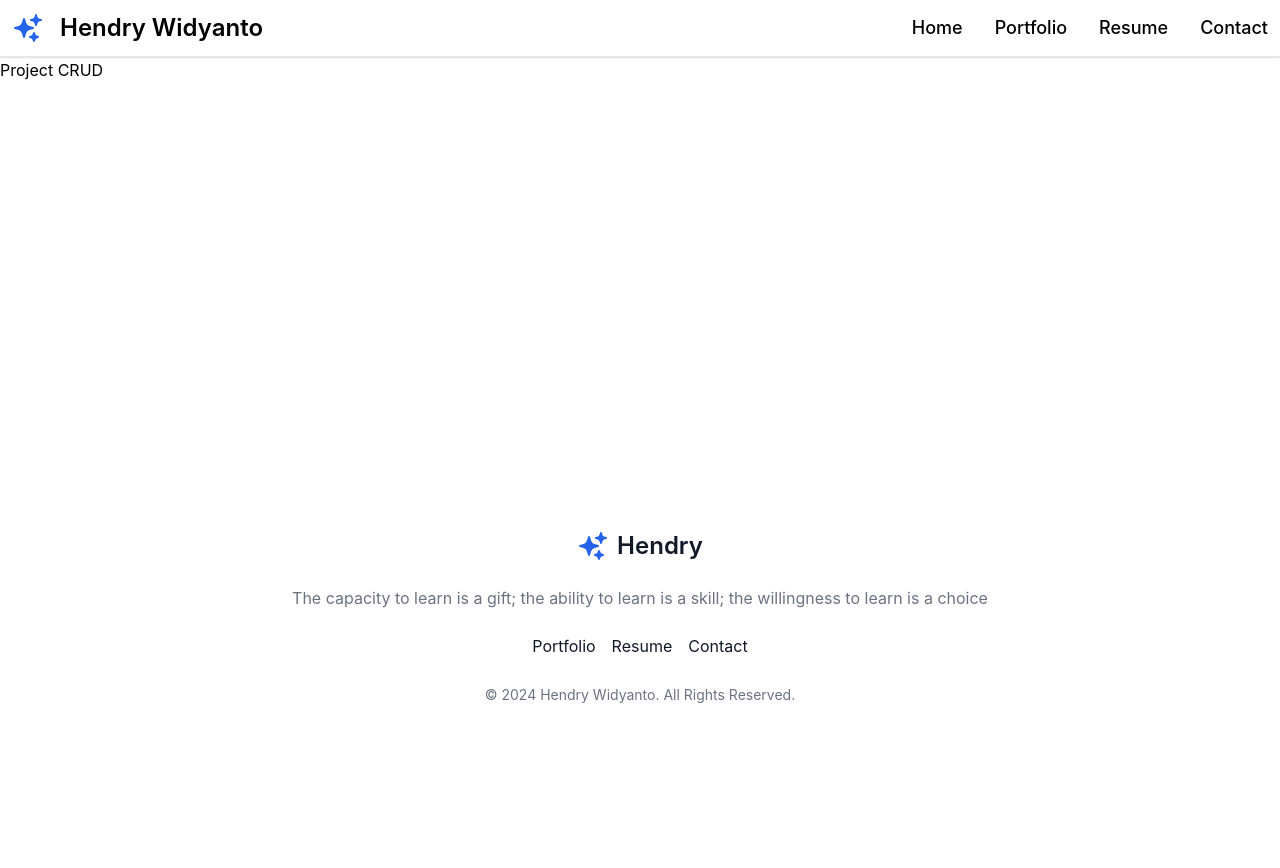
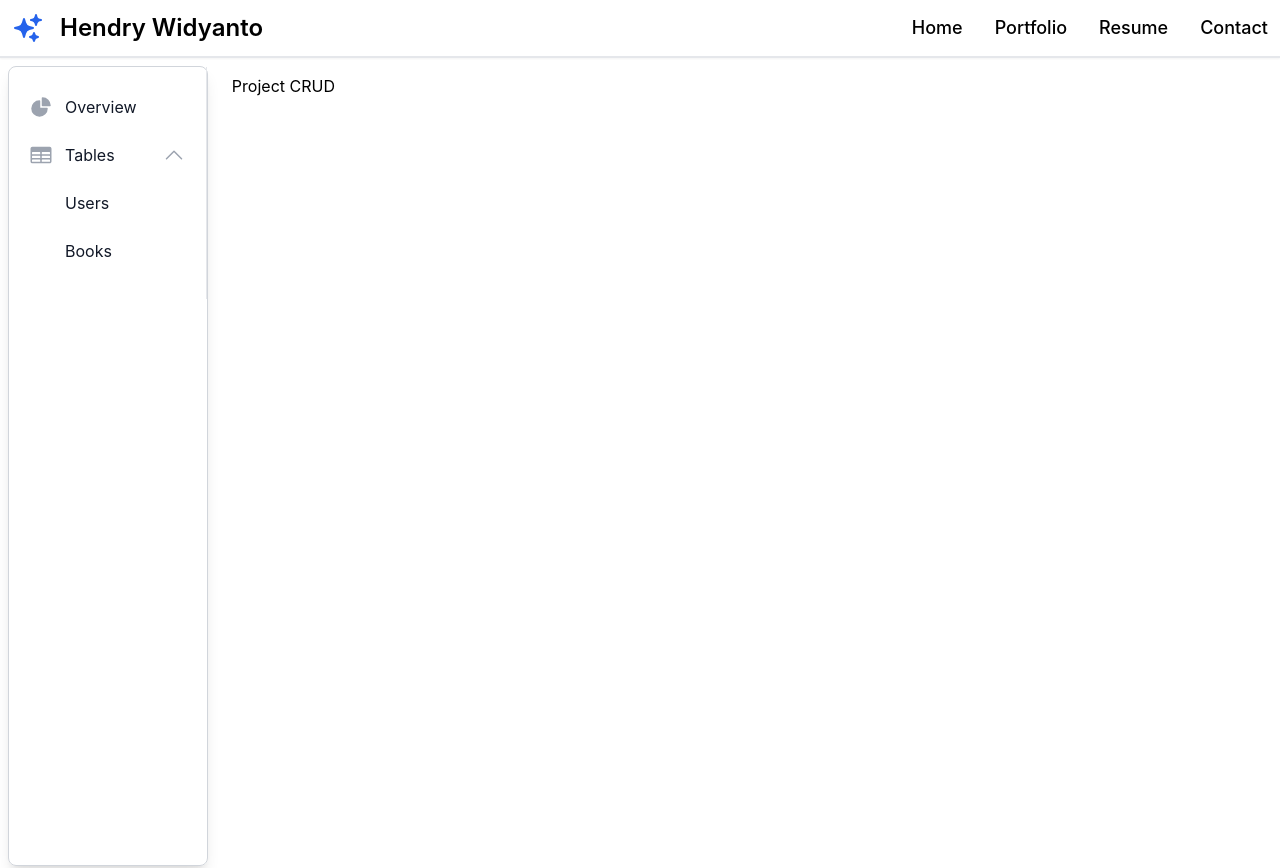
Before and after one commit to Gonzushi/WebsiteHendryFrontend, a React (Vite) app: page /portfolio/project-crud in a window 1280 px wide. Shown: the top 868 px of the page. Before the commit the page ends 800 px from the top, so only its background shows below. Built offline with nearby package versions, Linux system fonts and the light colour scheme.

Commit message:
Add sidebar for project crud

```diff
--- a/src/components/Navbar.tsx
+++ b/src/components/Navbar.tsx
@@ -30,7 +30,7 @@ export default function Navbar() {
           <Bars3Icon className="h-10 w-10 text-primary-600 hover:cursor-pointer hover:text-primary-800" />
         </button>
         <div className={styleMenu} id="navbar-default">
-          <ul className="mt-4 flex flex-col rounded-xl border-2 border-gray-300 bg-gray-50 p-4 font-medium dark:border-gray-700 dark:bg-gray-800 md:mt-0 md:flex-row md:space-x-8 md:border-0 md:bg-white md:p-0 md:dark:bg-gray-900">
+          <ul className="mt-4 flex flex-col rounded-xl border border-gray-300 p-4 font-medium shadow-lg md:mt-0 md:flex-row md:space-x-8 md:border-0 md:bg-white md:p-0 md:shadow-none md:dark:bg-gray-900">
             <li>
               <NavLink
                 to="/"
--- /dev/null
+++ b/src/components/Sidebar.tsx
@@ -0,0 +1,82 @@
+import { Link } from "react-router-dom";
+import {
+  ChartPieIcon,
+  TableCellsIcon,
+  ChevronDownIcon,
+  ChevronUpIcon,
+} from "@heroicons/react/24/solid";
+import clsx from "clsx";
+import { useState } from "react";
+
+type SideBarProps = {
+  className?: string;
+  itemOnClick?: () => void;
+};
+
+export default function SideBar(props: SideBarProps) {
+  const [showChildTable, setShowChildMenu] = useState(true);
+  const styleChildTable = clsx(!showChildTable && "hidden", "space-y-2 py-2");
+
+  const updateShowTable = () => {
+    setShowChildMenu(!showChildTable);
+  };
+
+  return (
+    <div className={props.className}>
+      <section className="">
+        <div className="overflow-hidden border-r border-gray-200 px-3 py-5">
+          <ul className="space-y-2">
+            <li>
+              <Link
+                to=""
+                className="items-left group flex rounded-lg p-2 font-normal text-gray-900 hover:bg-gray-100"
+                onClick={props.itemOnClick}
+              >
+                <ChartPieIcon className="h-6 w-6 text-gray-400" />
+                <span className="ml-3">Overview</span>
+              </Link>
+            </li>
+            <li>
+              <button
+                type="button"
+                className="group flex w-full items-center rounded-lg p-2 text-base font-normal text-gray-900 transition duration-75 hover:bg-gray-100 dark:text-white dark:hover:bg-gray-700"
+                onClick={() => updateShowTable()}
+              >
+                <TableCellsIcon className="h-6 w-6 text-gray-400" />
+                <span className="ml-3 flex-1 whitespace-nowrap text-left">
+                  Tables
+                </span>
+                {!showChildTable && (
+                  <ChevronDownIcon className="h-6 w-6 text-gray-400" />
+                )}
+                {showChildTable && (
+                  <ChevronUpIcon className="h-6 w-6 text-gray-400" />
+                )}
+              </button>
+              <ul id="dropdown-pages" className={styleChildTable}>
+                <li>
+                  <Link
+                    to="users"
+                    className="group flex w-full items-center rounded-lg p-2 pl-11 text-base font-normal text-gray-900 transition duration-75 hover:bg-gray-100"
+                    onClick={props.itemOnClick}
+                  >
+                    Users
+                  </Link>
+                </li>
+                <li>
+                  <Link
+                    to="books"
+                    className="group flex w-full items-center rounded-lg p-2 pl-11 text-base font-normal text-gray-900 transition duration-75 hover:bg-gray-100"
+                    onClick={props.itemOnClick}
+                  >
+                    Books
+                  </Link>
+                </li>
+              </ul>
+            </li>
+          </ul>
+        </div>
+      </section>
+    </div>
+  );
+}
--- /dev/null
+++ b/src/layouts/ProjectCrudLayout.tsx
@@ -0,0 +1,40 @@
+import SideBar from "../components/Sidebar";
+import { Outlet } from "react-router-dom";
+import { Bars3Icon } from "@heroicons/react/24/solid";
+import { useState } from "react";
+import clsx from "clsx";
+
+export default function ProjectCrudLayout() {
+  const [showMenu, setShowMenu] = useState(false);
+  const styleMenu = clsx(
+    !showMenu && "hidden",
+    "m-2 rounded-lg border border-gray-300 shadow-lg md:block md:h-screen md:w-60",
+  );
+
+  const updateShowMenu = () => {
+    setShowMenu(!showMenu);
+  };
+
+  return (
+    <div>
+      <section className="border-b-2 p-1 pt-2 md:hidden">
+        <div className="inline-flex w-full items-center space-x-4  px-2">
+          <Bars3Icon
+            className="h-8 w-8 text-gray-400"
+            onClick={() => updateShowMenu()}
+          />
+          <span className="font-semibold" onClick={() => updateShowMenu()}>
+            Project Menu
+          </span>
+        </div>
+      </section>
+
+      <section className="mx-auto md:flex">
+        <SideBar className={styleMenu} itemOnClick={() => updateShowMenu()} />
+        <main className="w-full">
+          <Outlet />
+        </main>
+      </section>
+    </div>
+  );
+}
--- a/src/pages/Home.tsx
+++ b/src/pages/Home.tsx
@@ -14,6 +14,13 @@ function home() {
           Currently, I am pursuing my Master in Data Science at University of
           Texas Austin. Enjoy!!!
         </p>
+        <Link
+          to="/portfolio"
+          className="m-3 inline-flex items-center justify-center rounded-lg bg-blue-700 px-5 py-3 text-center text-base font-medium text-white hover:bg-blue-800 focus:ring-4 focus:ring-blue-300 dark:focus:ring-blue-900"
+        >
+          Check my Work
+          <ArrowRightCircleIcon className="ms-3 h-8 w-8 text-white" />
+        </Link>
         <Link
           to="/resume"
           className="inline-flex items-center justify-center rounded-lg bg-blue-700 px-5 py-3 text-center text-base font-medium text-white hover:bg-blue-800 focus:ring-4 focus:ring-blue-300 dark:focus:ring-blue-900"
--- a/src/pages/InProgress.tsx
+++ b/src/pages/InProgress.tsx
@@ -1,4 +1,5 @@
 import { Link } from "react-router-dom";
+import { HomeIcon } from "@heroicons/react/24/solid";
 
 export default function InProgress() {
   return (
@@ -22,9 +23,10 @@ export default function InProgress() {
         </p>
         <Link
           to="/"
-          className="mt-10 inline-flex rounded-lg bg-primary-600 px-5 py-2.5 text-center text-sm font-medium text-white hover:bg-primary-800 focus:outline-none focus:ring-4 focus:ring-primary-300"
+          className="mt-5 inline-flex items-center justify-center rounded-lg bg-blue-700 px-5 py-3 text-center text-base font-medium text-white hover:bg-blue-800 focus:ring-4 focus:ring-blue-300 dark:focus:ring-blue-900"
         >
           Back to Homepage
+          <HomeIcon className="ms-3 h-6 w-6 text-white" />
         </Link>
       </div>
     </section>
--- a/src/pages/NotFound.tsx
+++ b/src/pages/NotFound.tsx
@@ -1,4 +1,5 @@
 import { Link } from "react-router-dom";
+import { HomeIcon } from "@heroicons/react/24/solid";
 
 export default function NotFound() {
   return (
@@ -17,9 +18,10 @@ export default function NotFound() {
           </p>
           <Link
             to="/"
-            className="my-4 inline-flex rounded-lg bg-primary-600 px-5 py-2.5 text-center text-sm font-medium text-white hover:bg-primary-800 focus:outline-none focus:ring-4 focus:ring-primary-300"
+            className="mt-5 inline-flex items-center justify-center rounded-lg bg-blue-700 px-5 py-3 text-center text-base font-medium text-white hover:bg-blue-800 focus:ring-4 focus:ring-blue-300 dark:focus:ring-blue-900"
           >
             Back to Homepage
+            <HomeIcon className="ms-3 h-6 w-6 text-white" />
           </Link>
         </div>
       </div>
--- a/src/pages/portfolio/Portfolio.tsx
+++ b/src/pages/portfolio/Portfolio.tsx
@@ -11,7 +11,7 @@ export default function Portfolio() {
               My Personal Projects
             </h2>
             <p className="font-light text-gray-500 dark:text-gray-400 sm:text-xl lg:mb-16">
-              Explore the collection of my personal projects. Learned new stuff
+              Explore the collection of my personal projects. Learn new stuff
               everyday!
             </p>
           </div>
--- a/src/pages/portfolio/ProjectCrud.tsx
+++ /dev/null
@@ -1,7 +0,0 @@
-export default function ProjectCrud() {
-  return (
-    <>
-      <div>Project CRUD</div>
-    </>
-  );
-}
--- /dev/null
+++ b/src/pages/portfolio/projectCrud/ProjectCrudHome.tsx
@@ -0,0 +1,7 @@
+export default function ProjectCrudHome() {
+  return (
+    <div className="m-4">
+      <div className="">Project CRUD</div>
+    </div>
+  );
+}
--- a/src/router.tsx
+++ b/src/router.tsx
@@ -8,7 +8,7 @@ import {
 // pages
 import Home from "./pages/Home";
 import Portfolio from "./pages/portfolio/Portfolio";
-import ProjectCrud from "./pages/portfolio/ProjectCrud";
+import ProjectCrudHome from "./pages/portfolio/projectCrud/ProjectCrudHome";
 import Resume from "./pages/Resume";
 // import Contact from "./pages/Contact";
 import NotFound from "./pages/NotFound";
@@ -17,14 +17,19 @@ import InProgress from "./pages/InProgress";
 // layout
 import RootLayout from "./layouts/RootLayout";
 import PortfolioLayout from "./layouts/PortfolioLayout";
+import ProjectCrudLayout from "./layouts/ProjectCrudLayout";
 
 const router = createBrowserRouter(
   createRoutesFromElements(
     <Route path="/" element={<RootLayout />}>
       <Route index element={<Home />} />
       <Route path="portfolio" element={<PortfolioLayout />}>
-        <Route path="" element={<Portfolio />} />
-        <Route path="project-crud" element={<ProjectCrud />} />
+        <Route index element={<Portfolio />} />
+        <Route path="project-crud" element={<ProjectCrudLayout />}>
+          <Route index element={<ProjectCrudHome />} />
+          <Route path="users" element={<ProjectCrudHome />} />
+          <Route path="books" element={<ProjectCrudHome />} />
+        </Route>
       </Route>
       <Route path="resume" element={<Resume />} />
       <Route path="contact" element={<InProgress />} />
```
